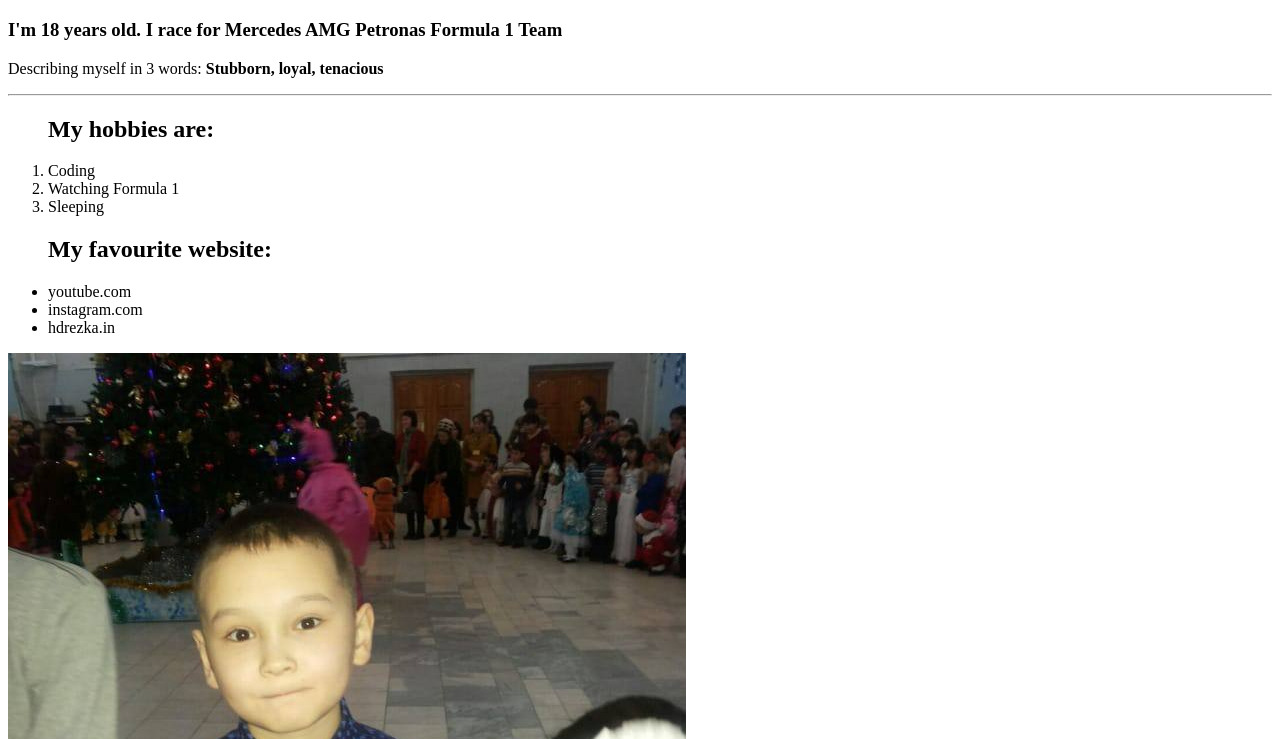
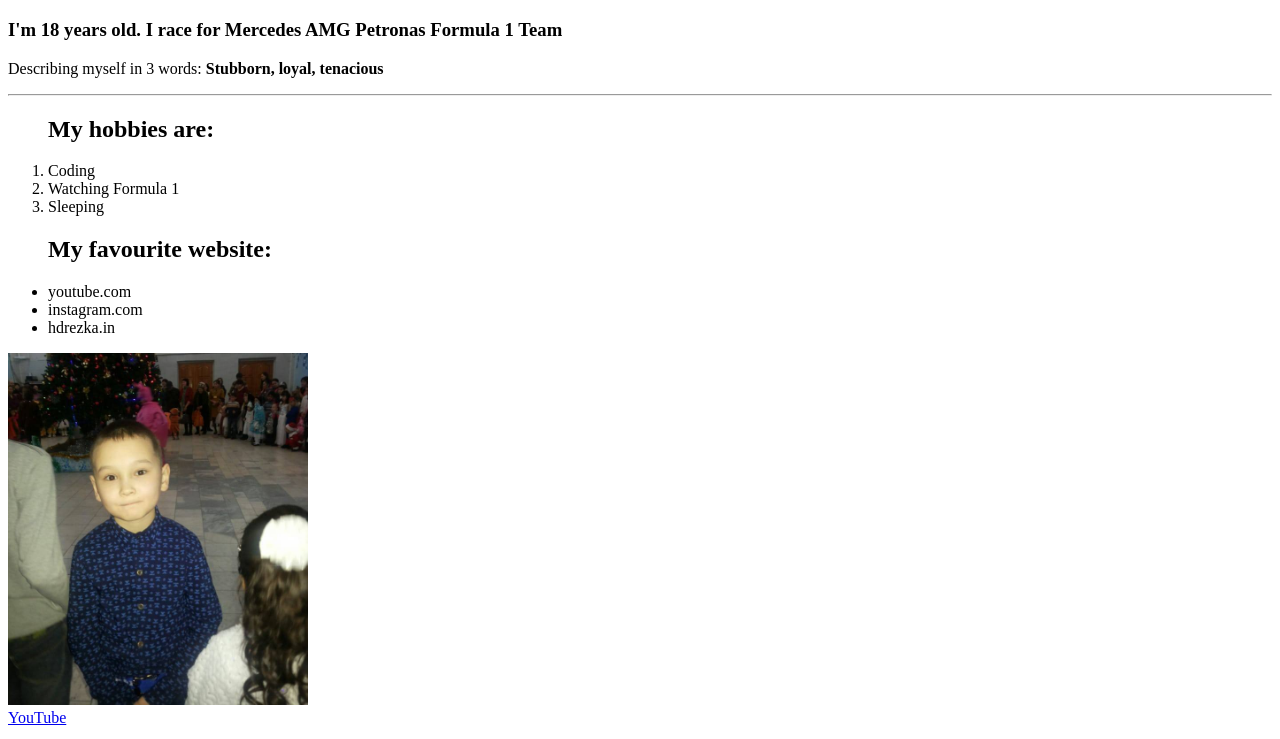
Before and after one commit to coonfituuree/AITU-Frontend, a plain HTML site: page Assignment 1/index.html in a window 1280 px wide. Shown: the part 61-800 px from the top of the page. Drawn offline with Linux system fonts and the light colour scheme.

Commit message:
updating width of img

```diff
--- a/Assignment 1/index.html
+++ b/Assignment 1/index.html
@@ -1,3 +1,5 @@
+<!-- The link of the site: aitu-frontend.vercel.app-->
+
 <!DOCTYPE html>
 <html lang="en">
   <head>
@@ -8,6 +10,11 @@
         margin-top: 10px;
         padding: 10px;
       }
+
+      img {
+        width: 300px;
+      }
+
     </style>
     <!-- Step 1 -->
     <title>My first page</title>
@@ -42,8 +49,8 @@
     <a href="https://www.instagram.com/" target="_blank">Instagram</a><br />
 
     <!-- Step 5 -->
-    <button>Click me</button><br>
-    <hr>
+    <button>Click me</button><br />
+    <hr />
 
     <!-- Step 6-->
     <table>
```
